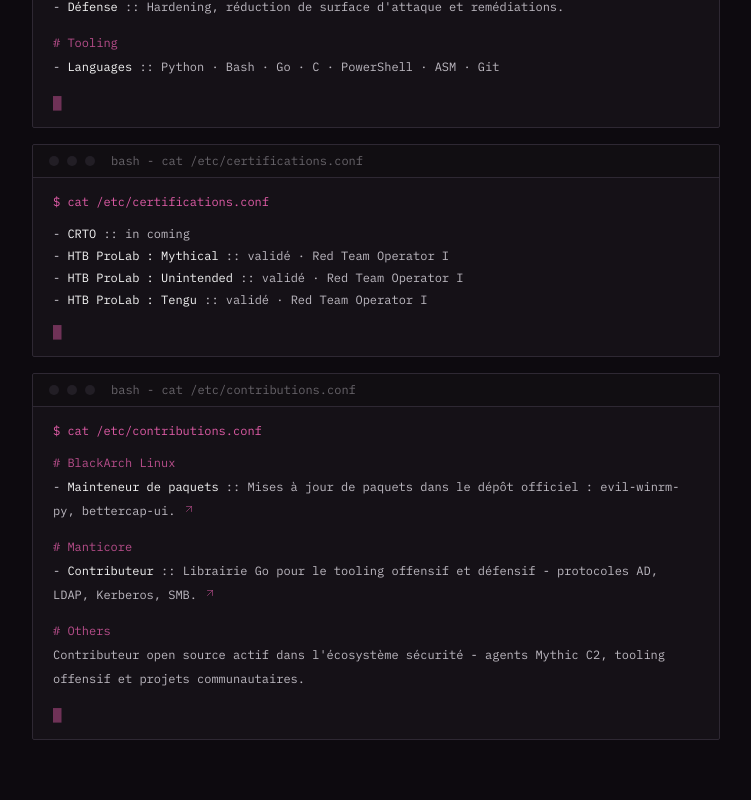
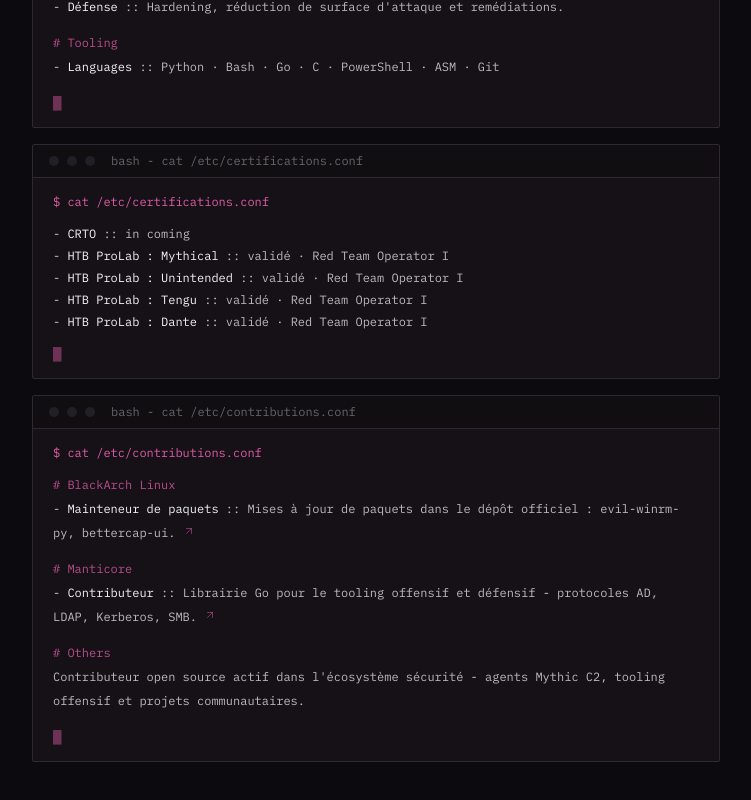
Before and after one commit to 0xbbuddha/0xbbuddha.fr, a Next.js app: page / in a window 1280 px wide. Shown: the part 3066-3866 px from the top of the page, without its empty margins (312-1063 px from the left). Built offline with nearby package versions, Linux system fonts and the light colour scheme.

Commit message:
add dante

```diff
--- a/src/app/page.tsx
+++ b/src/app/page.tsx
@@ -240,12 +240,14 @@
       { name: "HTB ProLab : Mythical", status: "validé · Red Team Operator I" },
       { name: "HTB ProLab : Unintended", status: "validé · Red Team Operator I" },
       { name: "HTB ProLab : Tengu", status: "validé · Red Team Operator I" },
+      { name: "HTB ProLab : Dante", status: "validé · Red Team Operator I" },
     ],
     en: [
       { name: "CRTO", status: "upcoming" },
-      { name: "HTB ProLab: Mythical", status: "completed · Red Team Operator I" },
-      { name: "HTB ProLab: Unintended", status: "completed · Red Team Operator I" },
-      { name: "HTB ProLab: Tengu", status: "completed · Red Team Operator I" },
+      { name: "HTB ProLab : Mythical", status: "completed · Red Team Operator I" },
+      { name: "HTB ProLab : Unintended", status: "completed · Red Team Operator I" },
+      { name: "HTB ProLab : Tengu", status: "completed · Red Team Operator I" },
+      { name: "HTB ProLab : Dante", status: "completed · Red Team Operator I" },
     ],
   };
 
```
